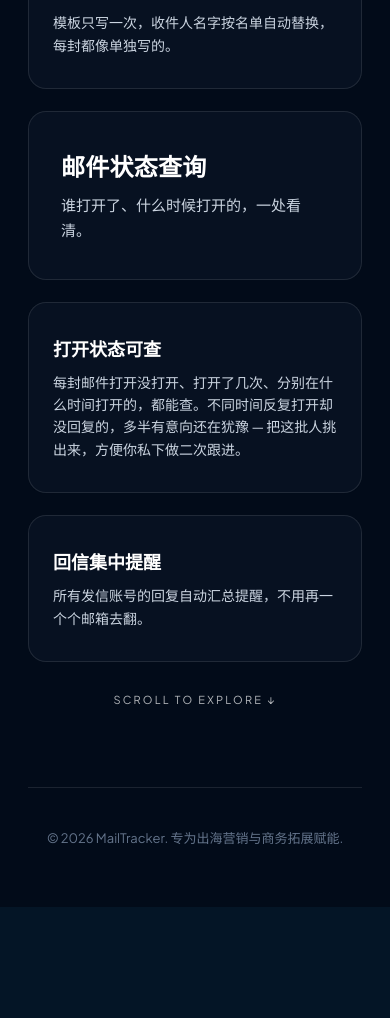
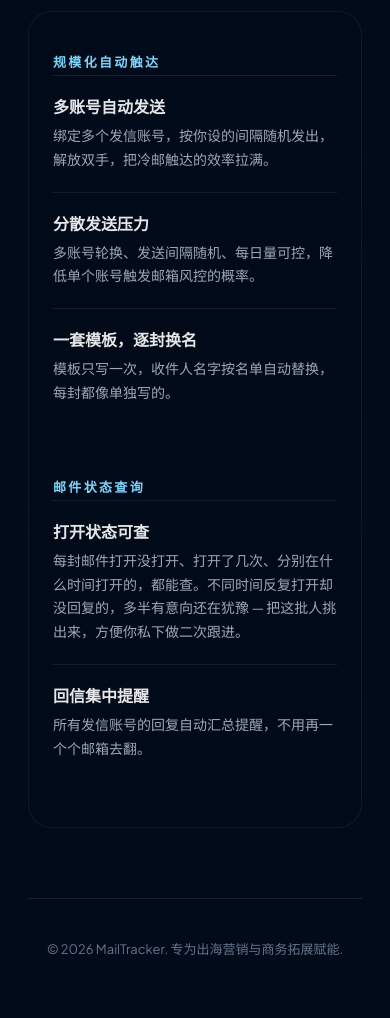
Before and after one commit to yanxinc07-lab/mail-tracker, a FastAPI app: page / in a window 390 px wide. Shown: the part 859-1877 px from the top of the page. Before the commit the page ends 1766 px from the top, so only its background shows below. Run offline with FastAPI, Linux system fonts and the light colour scheme; some libraries are stand-ins or nearby versions.

Commit message:
fix42 homepage pages

```diff
--- a/templates/index.html
+++ b/templates/index.html
@@ -91,14 +91,27 @@
     }
     .btn-nav-capsule:hover { background: rgba(255, 255, 255, 0.3); }
 
-    /* 4. 首屏展示区：tag + CTA + 两列功能组同屏呈现，不再满屏留白 */
+    /* 4. 首屏展示区（fix42）：约 100vh，只放胶囊 + CTA + 两个功能块，功能块绝对定位沉到首屏下端 */
     .hero-section {
+      position: relative;
       display: flex;
       flex-direction: column;
-      justify-content: flex-start;
+      justify-content: center;
       align-items: center;
       text-align: center;
-      padding: 54px 0 6px;
+      min-height: calc(100vh - 84px);
+      padding: 54px 0 54px;
+    }
+    /* 胶囊 + CTA 组：在 hero 全高内垂直居中，再上移半个导航高（42px），
+       让组中心落在整屏正中而不是 hero 段的正中（导航 84px 在流内占高） */
+    .hero-center {
+      flex: 1;
+      display: flex;
+      flex-direction: column;
+      align-items: center;
+      justify-content: center;
+      width: 100%;
+      transform: translateY(-42px);
     }
     .hero-tag {
       display: inline-flex;
@@ -117,16 +130,17 @@
       font-weight: 600;
     }
 
-    /* 首屏双列功能组：每列 = 功能块 + 归属它的详细介绍卡，自上而下跟着功能走 */
-    .feature-cols {
+    /* 首屏双功能块：绝对定位锚在 hero 底部（脱流，不影响胶囊+按钮组的居中） */
+    .duo-row {
+      position: absolute;
+      left: 0;
+      right: 0;
+      bottom: 44px;
       display: grid;
       grid-template-columns: 1fr 1fr;
       gap: 22px;
-      width: 100%;
-      margin-top: 42px;
       text-align: left;
     }
-    .f-col { display: flex; flex-direction: column; gap: 22px; }
     .duo-block {
       background: rgba(10, 20, 38, 0.7);
       border: 1px solid rgba(255, 255, 255, 0.1);
@@ -193,33 +207,35 @@
       box-shadow: 0 12px 30px rgba(45, 106, 79, 0.55);
     }
 
-    .scroll-down {
-      margin-top: 36px;
-      font-size: 11px;
-      letter-spacing: 0.2em;
-      color: rgba(255, 255, 255, 0.7);
-      text-transform: uppercase;
-      animation: bounce 2s infinite;
+    /* 5. 第二页详细介绍（fix42）：降级轻排版 — 无卡框，小标题 + 次级正文，细线分条，整节一层深色渐变罩保对比 */
+    .details-section {
+      margin-top: 26px;
+      /* fix42 二改：整节独立成第二页 — 与首屏同高，内容从节顶部排，首屏一丝不露 */
+      min-height: calc(100vh - 84px);
+      padding: 52px 44px 58px;
+      border-radius: 24px;
+      background: linear-gradient(180deg, rgba(2, 11, 25, 0.55) 0%, rgba(2, 11, 25, 0.82) 100%);
+      border: 1px solid rgba(255, 255, 255, 0.06);
     }
-    @keyframes bounce {
-      0%, 20%, 50%, 80%, 100% { transform: translateY(0); }
-      40% { transform: translateY(-6px); }
-      60% { transform: translateY(-3px); }
-    }
-
-    /* 5. 详细介绍卡（归在各自功能列内，见 .feature-cols） */
-    .f-box {
-      background: rgba(10, 20, 38, 0.7);
-      border: 1px solid rgba(255, 255, 255, 0.1);
-      border-radius: 18px;
-      padding: 32px 24px;
-      backdrop-filter: blur(16px);
-      transition: .3s ease;
+    .details-cols {
+      display: grid;
+      grid-template-columns: 1fr 1fr;
+      gap: 52px;
       text-align: left;
     }
-    .f-box:hover { transform: translateY(-6px); border-color: rgba(56, 189, 248, 0.5); }
-    .f-box h3 { font-size: 18px; font-weight: 700; margin: 0 0 10px; color: #fff; }
-    .f-box p { font-size: 14px; color: #cbd5e1; line-height: 1.6; margin: 0; }
+    .group-title {
+      font-size: 13px;
+      font-weight: 700;
+      letter-spacing: 0.18em;
+      color: #7dd3fc;
+      margin-bottom: 4px;
+    }
+    .d-item {
+      padding: 18px 0 20px;
+      border-top: 1px solid rgba(255, 255, 255, 0.08);
+    }
+    .d-item h3 { font-size: 16px; font-weight: 600; margin: 0 0 6px; color: rgba(255, 255, 255, 0.9); }
+    .d-item p { font-size: 14px; color: rgba(203, 213, 225, 0.78); line-height: 1.7; margin: 0; }
 
     footer { text-align: center; padding: 40px 0 60px; margin-top: 70px; font-size: 13px; color: #64748b; border-top: 1px solid rgba(255, 255, 255, 0.1); }
 
@@ -312,7 +328,8 @@
     }
 
     @media (max-width: 860px) {
-      .feature-cols { grid-template-columns: 1fr; }
+      .duo-row, .details-cols { grid-template-columns: 1fr; }
+      .details-section { padding: 40px 24px 46px; }
       .hero-btns { flex-direction: column; width: 100%; }
       .btn-glow-blue, .btn-glass-pill { width: 100%; justify-content: center; }
     }
@@ -483,8 +500,10 @@
       </div>
     </header>
 
-    <!-- 首屏：tag + 入口 + 双列功能组同屏（两块各带自己的详细介绍，不再满屏留白） -->
+    <!-- 首屏（fix42）：只放三样 — 小字胶囊 + CTA 按钮 + 两个功能块（贴首屏下端，别的不放） -->
     <section class="hero-section">
+      <!-- 胶囊 + CTA：在 hero 全高内垂直居中（fix42 三改） -->
+      <div class="hero-center">
         <div class="hero-tag">✦ OUTREACH, ON AUTOPILOT · 让触达自己跑起来</div>
 
         <!-- 核心业务入口：只留批量触达一个（数据查看走触达内的打开追踪段） -->
@@ -493,45 +512,50 @@
             🚀 发起批量触达 →
           </button>
         </div>
+      </div>
 
-      <!-- 双列功能组：每列 = 功能块 + 归属它的详细介绍卡 -->
-      <div class="feature-cols">
-        <div class="f-col">
+      <!-- 两个功能块：强卡片，沉到首屏底部 -->
+      <div class="duo-row">
         <div class="duo-block">
           <h2>规模化自动触达</h2>
           <p>名单一次导入，多账号轮换自动发送。</p>
         </div>
-          <div class="f-box">
+        <div class="duo-block">
+          <h2>邮件状态查询</h2>
+          <p>谁打开了、什么时候打开的，一处看清。</p>
+        </div>
+      </div>
+    </section>
+
+    <!-- 第二页（fix42）：详细介绍，轻排版无卡框，按功能分组归属 -->
+    <section class="details-section" id="details">
+      <div class="details-cols">
+        <div class="d-group">
+          <div class="group-title">规模化自动触达</div>
+          <div class="d-item">
             <h3>多账号自动发送</h3>
             <p>绑定多个发信账号，按你设的间隔随机发出，解放双手，把冷邮触达的效率拉满。</p>
           </div>
-          <div class="f-box">
+          <div class="d-item">
             <h3>分散发送压力</h3>
             <p>多账号轮换、发送间隔随机、每日量可控，降低单个账号触发邮箱风控的概率。</p>
           </div>
-          <div class="f-box">
+          <div class="d-item">
             <h3>一套模板，逐封换名</h3>
             <p>模板只写一次，收件人名字按名单自动替换，每封都像单独写的。</p>
           </div>
         </div>
-        <div class="f-col">
-          <div class="duo-block">
-            <h2>邮件状态查询</h2>
-            <p>谁打开了、什么时候打开的，一处看清。</p>
-          </div>
-          <div class="f-box">
+        <div class="d-group">
+          <div class="group-title">邮件状态查询</div>
+          <div class="d-item">
             <h3>打开状态可查</h3>
             <p>每封邮件打开没打开、打开了几次、分别在什么时间打开的，都能查。不同时间反复打开却没回复的，多半有意向还在犹豫 — 把这批人挑出来，方便你私下做二次跟进。</p>
           </div>
-          <div class="f-box">
+          <div class="d-item">
             <h3>回信集中提醒</h3>
             <p>所有发信账号的回复自动汇总提醒，不用再一个个邮箱去翻。</p>
           </div>
         </div>
-      </div>
-
-      <div class="scroll-down">
-        SCROLL TO EXPLORE ↓
       </div>
     </section>
 
```
Lines whose indentation alone changed are shown as unchanged.
